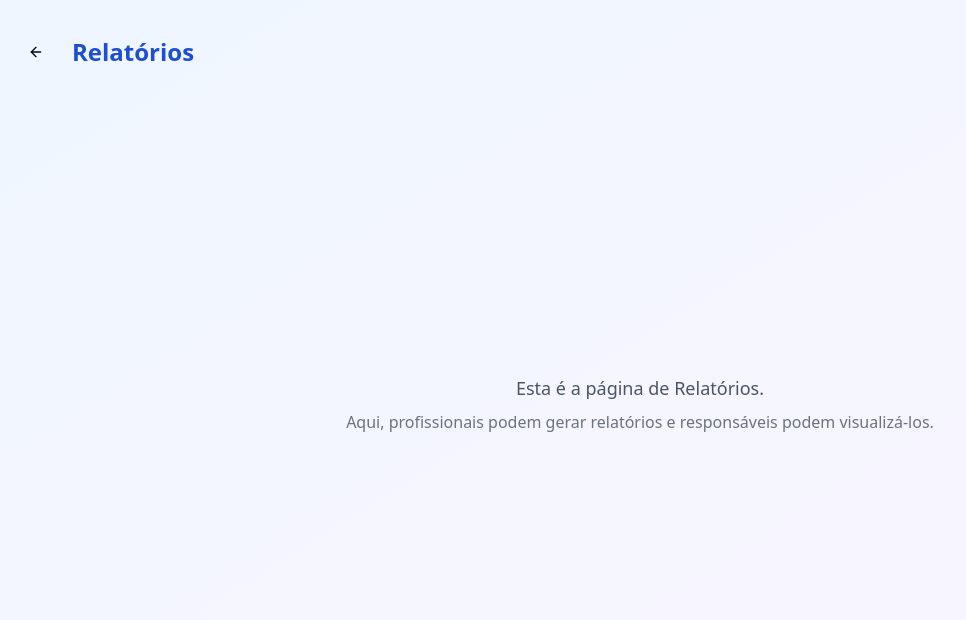
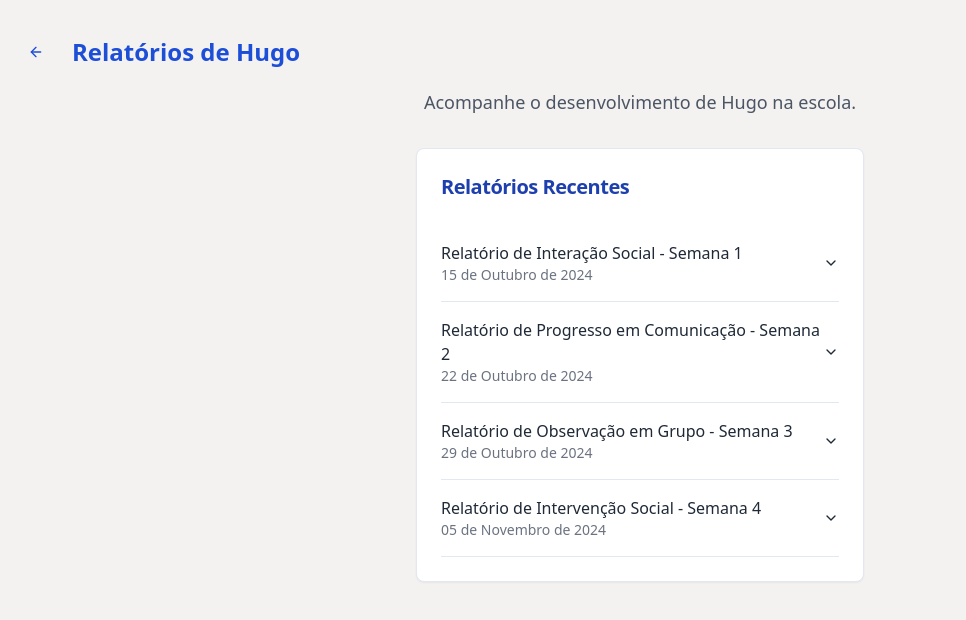
Before and after one commit to vitorferrr/App-connect-TEA, a React (Vite) app: page /reports in a window 1280 px wide. Shown: the top 620 px of the page, without its empty margins (0-966 px from the left). Built offline with nearby package versions, Linux system fonts and the light colour scheme.

Commit message:
[dyad] Criando página de relatórios com dados fictícios sobre Hugo - wrote 1 file(s)

```diff
--- a/src/pages/ReportsPage.tsx
+++ b/src/pages/ReportsPage.tsx
@@ -5,26 +5,84 @@ import { Link } from "react-router-dom";
 import { Button } from "@/components/ui/button";
 import { ArrowLeft } from "lucide-react";
 import BottomNavBar from "@/components/BottomNavBar";
+import {
+  Accordion,
+  AccordionContent,
+  AccordionItem,
+  AccordionTrigger,
+} from "@/components/ui/accordion";
+import { Card, CardContent, CardHeader, CardTitle } from "@/components/ui/card";
+
+const reportsData = [
+  {
+    id: "report-1",
+    title: "Relatório de Interação Social - Semana 1",
+    date: "15 de Outubro de 2024",
+    content:
+      "Hugo demonstrou dificuldade em iniciar conversas com colegas durante o recreio. Observou-se que ele prefere brincadeiras individuais e, quando abordado, responde com frases curtas e evita contato visual prolongado. Sugere-se atividades em grupo estruturadas para incentivar a participação.",
+  },
+  {
+    id: "report-2",
+    title: "Relatório de Progresso em Comunicação - Semana 2",
+    date: "22 de Outubro de 2024",
+    content:
+      "Após a implementação de atividades em duplas, Hugo conseguiu manter um breve diálogo sobre um tópico de interesse (dinossauros) com um colega. Ainda há desafios na manutenção da conversa e na compreensão de nuances sociais, mas houve um pequeno avanço na iniciativa de responder.",
+  },
+  {
+    id: "report-3",
+    title: "Relatório de Observação em Grupo - Semana 3",
+    date: "29 de Outubro de 2024",
+    content:
+      "Durante uma atividade de contação de histórias em grupo, Hugo participou ativamente respondendo a perguntas diretas. No entanto, teve dificuldade em se inserir na discussão livre entre os colegas, preferindo ouvir. É importante continuar incentivando a expressão espontânea.",
+  },
+  {
+    id: "report-4",
+    title: "Relatório de Intervenção Social - Semana 4",
+    date: "05 de Novembro de 2024",
+    content:
+      "Foi introduzido um sistema de 'cartões de conversa' para Hugo, com sugestões de frases para iniciar e manter diálogos. Ele utilizou os cartões em duas ocasiões, resultando em interações mais longas e com menos ansiedade. Os resultados são promissores para o desenvolvimento de suas habilidades sociais.",
+  },
+];
 
 const ReportsPage = () => {
   return (
-    <div className="min-h-screen flex flex-col bg-gradient-to-br from-blue-50 to-purple-50 p-4 pb-20">
+    <div className="min-h-screen flex flex-col bg-appBgLight p-4 pb-20">
       <header className="py-4 flex items-center">
         <Link to="/home">
           <Button variant="ghost" size="icon">
-            <ArrowLeft className="h-6 w-6" />
+            <ArrowLeft className="h-6 w-6 text-blue-700" />
           </Button>
         </Link>
-        <h1 className="text-2xl font-bold text-blue-700 ml-4">Relatórios</h1>
+        <h1 className="text-2xl font-bold text-blue-700 ml-4">Relatórios de Hugo</h1>
       </header>
 
-      <main className="flex-grow flex flex-col items-center justify-center text-center">
-        <p className="text-lg text-gray-600">
-          Esta é a página de Relatórios.
+      <main className="flex-grow flex flex-col items-center w-full max-w-md mx-auto space-y-4">
+        <p className="text-lg text-gray-600 text-center mb-4">
+          Acompanhe o desenvolvimento de Hugo na escola.
         </p>
-        <p className="text-md text-gray-500 mt-2">
-          Aqui, profissionais podem gerar relatórios e responsáveis podem visualizá-los.
-        </p>
+
+        <Card className="w-full">
+          <CardHeader>
+            <CardTitle className="text-xl text-blue-800">Relatórios Recentes</CardTitle>
+          </CardHeader>
+          <CardContent>
+            <Accordion type="single" collapsible className="w-full">
+              {reportsData.map((report) => (
+                <AccordionItem key={report.id} value={report.id}>
+                  <AccordionTrigger className="text-left text-base font-medium text-gray-800 hover:no-underline">
+                    <div className="flex flex-col items-start">
+                      <span>{report.title}</span>
+                      <span className="text-sm text-gray-500 font-normal">{report.date}</span>
+                    </div>
+                  </AccordionTrigger>
+                  <AccordionContent className="text-gray-700 text-sm p-2 border-t mt-2 pt-2">
+                    {report.content}
+                  </AccordionContent>
+                </AccordionItem>
+              ))}
+            </Accordion>
+          </CardContent>
+        </Card>
       </main>
 
       <BottomNavBar />
```
